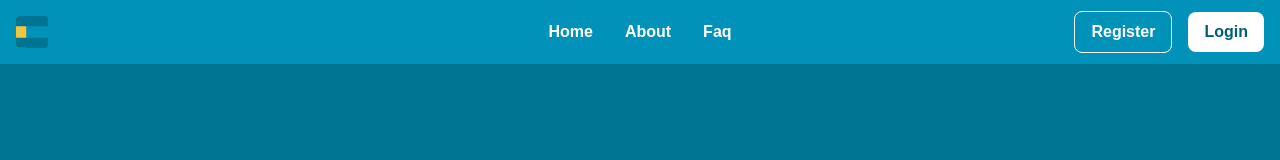
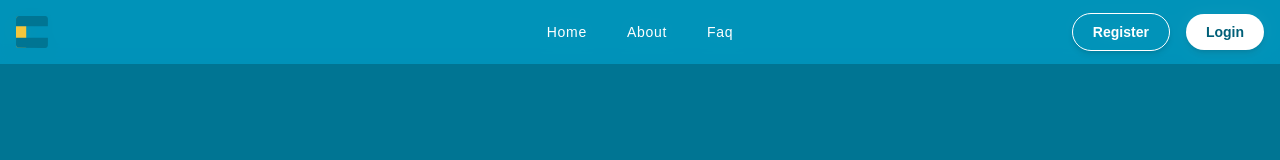
Before and after one commit to adzriladzim/VitaminU, a React (Vite) app in the folder frontend/: page / in a window 1280 px wide. Shown: the top 160 px of the page. Built offline with nearby package versions, Linux system fonts and the light colour scheme.

Commit message:
Navbar edit

```diff
--- a/frontend/src/components/section/Navbar.tsx
+++ b/frontend/src/components/section/Navbar.tsx
@@ -1,5 +1,5 @@
-import { useState, useEffect, useRef } from "react";
-import { Menu, X } from "lucide-react";
+import React, { useState, useEffect, useRef } from "react";
+import { Menu, X, LogOut, ChevronDown } from "lucide-react"; // Menambahkan ChevronDown dan LogOut
 import { Link } from "react-router-dom";
 import { useAuth } from "@/hooks/useAuth";
 
@@ -11,7 +11,7 @@ const Navbar: React.FC = () => {
   const profileRef = useRef<HTMLDivElement>(null);
 
   useEffect(() => {
-    const handleScroll = () => setIsScrolled(window.scrollY > 10);
+    const handleScroll = () => setIsScrolled(window.scrollY > 50); // Menambah threshold scroll
     window.addEventListener("scroll", handleScroll);
     return () => window.removeEventListener("scroll", handleScroll);
   }, []);
@@ -19,14 +19,28 @@ const Navbar: React.FC = () => {
   // Close profile dropdown when clicking outside
   useEffect(() => {
     const handleClickOutside = (event: MouseEvent) => {
-      if (profileRef.current && !profileRef.current.contains(event.target as Node) && isProfileDropdownOpen) {
+      if (
+        profileRef.current &&
+        !profileRef.current.contains(event.target as Node) &&
+        isProfileDropdownOpen
+      ) {
         setIsProfileDropdownOpen(false);
       }
     };
 
-    document.addEventListener('mousedown', handleClickOutside);
-    return () => document.removeEventListener('mousedown', handleClickOutside);
+    document.addEventListener("mousedown", handleClickOutside);
+    return () => document.removeEventListener("mousedown", handleClickOutside);
   }, [isProfileDropdownOpen]);
+
+  // Lock body scroll when mobile menu is open
+  useEffect(() => {
+    if (isMenuOpen) {
+      document.body.style.overflow = 'hidden';
+    } else {
+      document.body.style.overflow = 'unset';
+    }
+  }, [isMenuOpen]);
+
 
   const navItems = [
     { name: "Home", path: "/" },
@@ -34,63 +48,72 @@ const Navbar: React.FC = () => {
     { name: "Faq", path: "/faq" },
   ];
 
+  const handleLogout = () => {
+    logout();
+    setIsProfileDropdownOpen(false);
+    setIsMenuOpen(false);
+  }
+
   return (
+    <>
       <nav
-      className={`fixed top-0 left-0 w-full z-50 transition-all duration-300 ${isScrolled ? "bg-white shadow-md" : "bg-cyan-600"
-        }`
-      }
-    >
-      <div className="relative max-w-7xl mx-auto px-4 h-16 flex items-center justify-between" >
-        {/* Logo */}
-        < Link
-          to="/"
-          className={`text-xl font-bold tracking-wide transition-colors duration-300 ${isScrolled ? "text-cyan-600" : "text-yellow-300"
+        className={`fixed top-0 left-0 w-full z-50 transition-all duration-300 ${isScrolled ? "bg-white shadow-xl" : "bg-cyan-600/95 backdrop-blur-sm"
           }`}
       >
-          <img src="./vector.svg" alt="Logo classfy" className="h-8 w-auto"/>
+        <div className="relative max-w-7xl mx-auto px-4 h-16 flex items-center justify-between">
+          {/* Logo */}
+          <Link
+            to="/"
+            className={`text-xl font-bold tracking-wide transition-colors duration-300 ${isScrolled ? "text-cyan-600" : "text-white"
+              }`}
+          >
+            <img src="./vector.svg" alt="Logo classfy" className={`h-8 w-auto transition-transform duration-300 ${isScrolled ? "scale-90" : "scale-100"}`} />
           </Link>
 
           {/* Menu Tengah (Desktop) */}
-        <ul className="hidden md:flex space-x-8 absolute left-1/2 top-1/2 -translate-x-1/2 -translate-y-1/2" >
-          {
-            navItems.map((item) => (
-              <li key={item.name} >
+          <ul className="hidden md:flex space-x-10 absolute left-1/2 top-1/2 -translate-x-1/2 -translate-y-1/2">
+            {navItems.map((item) => (
+              <li key={item.name}>
                 <Link
                   to={item.path}
-                  className={`transition-colors duration-300 ${isScrolled
-                    ? "text-cyan-600 hover:text-cyan-800 font-bold"
-                    : "text-white hover:text-cyan-200 font-bold"
+                  className={`transition-colors duration-300 relative group text-sm tracking-wider
+                    ${isScrolled
+                      ? "text-gray-700 hover:text-cyan-600 font-medium"
+                      : "text-white hover:text-cyan-100 font-medium"
                     }`}
                 >
                   {item.name}
+                  {/* Underline effect */}
+                  <span className={`absolute bottom-[-5px] left-0 w-full h-[3px] bg-cyan-500 transition-transform duration-300 transform scale-x-0 group-hover:scale-x-100 rounded-full ${!isScrolled ? 'bg-white' : 'bg-cyan-500'}`}></span>
                 </Link>
               </li>
             ))}
           </ul>
 
-        {/* Tombol Login (Desktop) */}
+          {/* Tombol Login/Profil (Desktop) */}
           <div className="hidden md:flex items-center space-x-4">
             {isLoggedIn ? (
               <div className="relative" ref={profileRef}>
                 <button
-                className="flex items-center space-x-2 focus:outline-none"
+                  className={`flex items-center space-x-2 p-2 rounded-full focus:outline-none transition-all duration-300 ${isScrolled ? "bg-gray-100 hover:bg-gray-200" : "bg-white/10 hover:bg-white/20 text-white"}`}
                   onClick={() => setIsProfileDropdownOpen(!isProfileDropdownOpen)}
                 >
-                <div className="w-8 h-8 rounded-full bg-cyan-500 flex items-center justify-center text-white font-semibold">
+                  <div className="w-8 h-8 rounded-full bg-cyan-500 flex items-center justify-center text-white font-semibold shadow-md">
                     {user?.full_name?.charAt(0)?.toUpperCase() || 'U'}
                   </div>
-                <span className="font-semibold text-cyan-600 hidden sm:block">{user?.full_name}</span>
+                  <span className={`font-semibold hidden sm:block transition-colors duration-300 ${isScrolled ? "text-cyan-700" : "text-white"}`}>
+                    {user?.full_name}
+                  </span>
+                  <ChevronDown size={18} className={`transition-transform duration-300 ${isProfileDropdownOpen ? 'rotate-180' : 'rotate-0'} ${isScrolled ? "text-cyan-600" : "text-white"}`} />
                 </button>
                 {isProfileDropdownOpen && (
-                <div className="absolute right-0 mt-2 w-48 bg-white rounded-md shadow-lg py-1 z-50">
+                  <div className="absolute right-0 mt-2 w-48 bg-white rounded-xl shadow-2xl overflow-hidden py-1 z-50 animate-in fade-in-0 slide-in-from-top-1">
                     <button
-                    onClick={() => {
-                      logout();
-                      setIsProfileDropdownOpen(false);
-                    }}
-                    className="block w-full text-left px-4 py-2 text-sm text-gray-700 hover:bg-gray-100"
+                      onClick={handleLogout}
+                      className="flex items-center space-x-2 w-full text-left px-4 py-2 text-sm text-red-600 hover:bg-red-50 transition-colors duration-200"
                     >
-                    Logout
+                      <LogOut size={16} />
+                      <span>Logout</span>
                     </button>
                   </div>
                 )}
@@ -100,10 +123,10 @@ const Navbar: React.FC = () => {
                 <Link
                   to="/register"
                   className={`
-                  px-4 py-2 rounded-lg font-semibold transition-all duration-300
+                    px-5 py-2 rounded-full text-sm font-semibold transition-all duration-300 shadow-md
                     ${!isScrolled
                       ? "text-white border border-white hover:bg-white hover:text-cyan-600"
-                    : "text-cyan-600 border-cyan-600 border hover:bg-cyan-100"
+                      : "text-cyan-600 border border-cyan-600 hover:bg-cyan-50"
                     }`}
                 >
                   Register
@@ -111,10 +134,10 @@ const Navbar: React.FC = () => {
                 <Link
                   to="/login"
                   className={`
-                  px-4 py-2 rounded-lg font-semibold transition-all duration-300
+                    px-5 py-2 rounded-full text-sm font-semibold transition-all duration-300 shadow-md
                     ${!isScrolled
-                    ? "text-cyan-800 bg-white hover:bg-cyan-100 hover:text-cyan-800"
-                    : "text-white bg-cyan-600 hover:bg-cyan-800"
+                      ? "text-cyan-800 bg-white hover:bg-cyan-100"
+                      : "text-white bg-cyan-600 hover:bg-cyan-700"
                     }`}
                 >
                   Login
@@ -126,61 +149,62 @@ const Navbar: React.FC = () => {
           {/* Tombol Menu (Mobile) */}
           <button
             onClick={() => setIsMenuOpen(!isMenuOpen)}
-          className={`md:hidden focus:outline-none z-50 transition-transform duration-300 hover:scale-110 ${isScrolled ? "text-cyan-600" : "text-white"
+            className={`md:hidden focus:outline-none z-[100] transition-transform duration-300 hover:scale-110 ${isScrolled ? "text-cyan-600" : "text-white"
               }`}
           >
-          {isMenuOpen ? <X size={26} /> : <Menu size={26} />}
+            {isMenuOpen ? <X size={28} /> : <Menu size={28} />}
           </button>
+        </div>
+      </nav>
 
-        {/* Menu Mobile */}
+      {/* Menu Mobile Full Screen Overlay */}
       <div
-          className={
-            `absolute top-16 left-1/2 -translate-x-1/2 w-[90%] bg-cyan-600 shadow-lg rounded-lg p-4 flex flex-col gap-y-1 items-center transition-all duration-300 ease-in-out origin-top md:hidden ${isMenuOpen
-              ? "opacity-100 scale-100"
-              : "opacity-0 scale-95 pointer-events-none"
-            }`
-          }
+        className={`fixed top-0 left-0 w-full h-full bg-cyan-700/95 backdrop-blur-md z-[60] transition-all duration-500 ease-in-out md:hidden ${isMenuOpen
+          ? "opacity-100 translate-y-0"
+          : "opacity-0 translate-y-full pointer-events-none"
+          }`}
       >
-          {
-            navItems.map((item) => (
+        <div className="p-4 pt-20 flex flex-col items-center justify-start h-full">
+          {navItems.map((item) => (
             <Link
               key={item.name}
               to={item.path}
-                className="w-full text-center py-3 text-white hover:bg-cyan-500 rounded-md transition-colors duration-300"
+              className="w-full text-center py-4 text-xl text-white font-medium hover:bg-cyan-600/50 transition-colors duration-300 border-b border-cyan-500/50"
               onClick={() => setIsMenuOpen(false)}
             >
               {item.name}
             </Link>
           ))}
 
-          <div className="flex flex-col gap-2 w-full">
+          <div className="flex flex-col gap-4 w-full mt-10 p-4 border-t border-cyan-500/50">
             {isLoggedIn ? (
-              <div className="w-full text-center bg-white text-cyan-600 font-semibold px-5 py-2 rounded-md">
-                <div className="flex items-center justify-center gap-2">
-                  <div className="w-8 h-8 rounded-full bg-cyan-500 flex items-center justify-center text-white font-semibold">
+              <div className="w-full text-center bg-white rounded-xl shadow-lg p-4">
+                <div className="flex items-center justify-center gap-3">
+                  <div className="w-10 h-10 rounded-full bg-cyan-500 flex items-center justify-center text-white font-bold text-lg shadow-md">
                     {user?.full_name?.charAt(0)?.toUpperCase() || 'U'}
                   </div>
-                  <span className="font-semibold">{user?.full_name}</span>
+                  <span className="font-bold text-cyan-700 text-lg">{user?.full_name}</span>
                 </div>
                 <button
-                  onClick={logout}
-                  className="w-full mt-2 text-left bg-cyan-50 text-cyan-600 font-medium px-3 py-1.5 rounded-md hover:bg-cyan-100 transition-all duration-300"
+                  onClick={handleLogout}
+                  className="w-full mt-4 flex items-center justify-center space-x-2 bg-red-50 text-red-600 font-medium px-3 py-2 rounded-lg hover:bg-red-100 transition-all duration-300"
                 >
-                  Logout
+                  <LogOut size={20} />
+                  <span>Logout</span>
                 </button>
               </div>
             ) : (
               <>
                 <Link
                   to="/login"
-                  className="w-full text-center bg-white text-cyan-600 font-semibold px-5 py-2 rounded-md hover:bg-cyan-500 hover:text-white transition-all duration-300"
+                  className="w-full text-center bg-white text-cyan-600 font-bold px-5 py-3 rounded-full shadow-lg hover:bg-cyan-500 hover:text-white transition-all duration-300"
                   onClick={() => setIsMenuOpen(false)}
                 >
                   Login
                 </Link>
                 <Link
                   to="/register"
-                  className="w-full  text-center border border-white text-white font-semibold px-5 py-2 rounded-md hover:bg-white hover:text-cyan-600 transition-all duration-300"
+                  className="w-full text-center border-2 border-white text-white font-bold px-5 py-3 rounded-full shadow-lg hover:bg-white hover:text-cyan-600 transition-all duration-300"
                   onClick={() => setIsMenuOpen(false)}
                 >
                   Register
@@ -188,10 +212,9 @@ const Navbar: React.FC = () => {
               </>
             )}
           </div>
-
         </div>
       </div>
-    </nav>
+    </>
   );
 };
 
```
Lines whose indentation alone changed are shown as unchanged.
